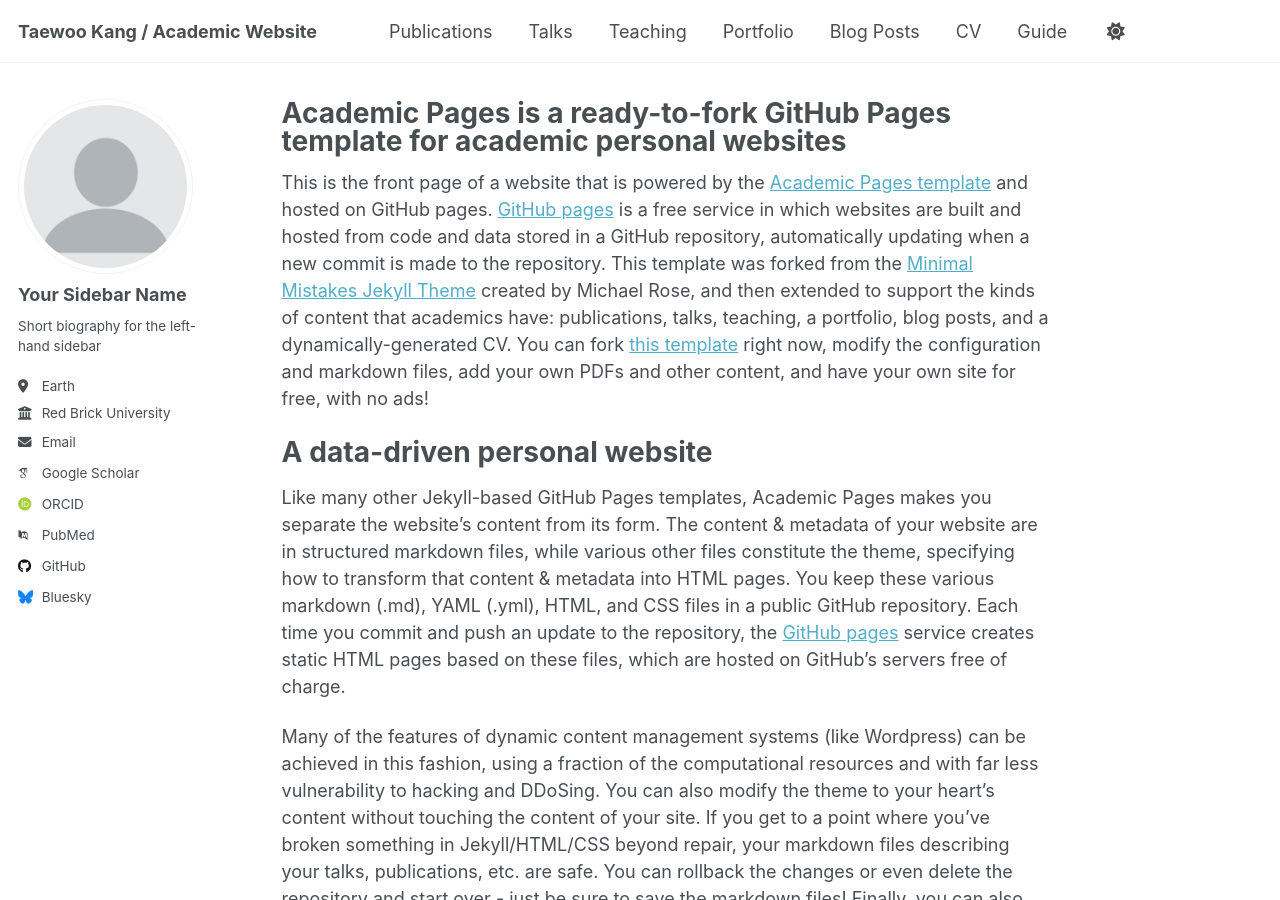
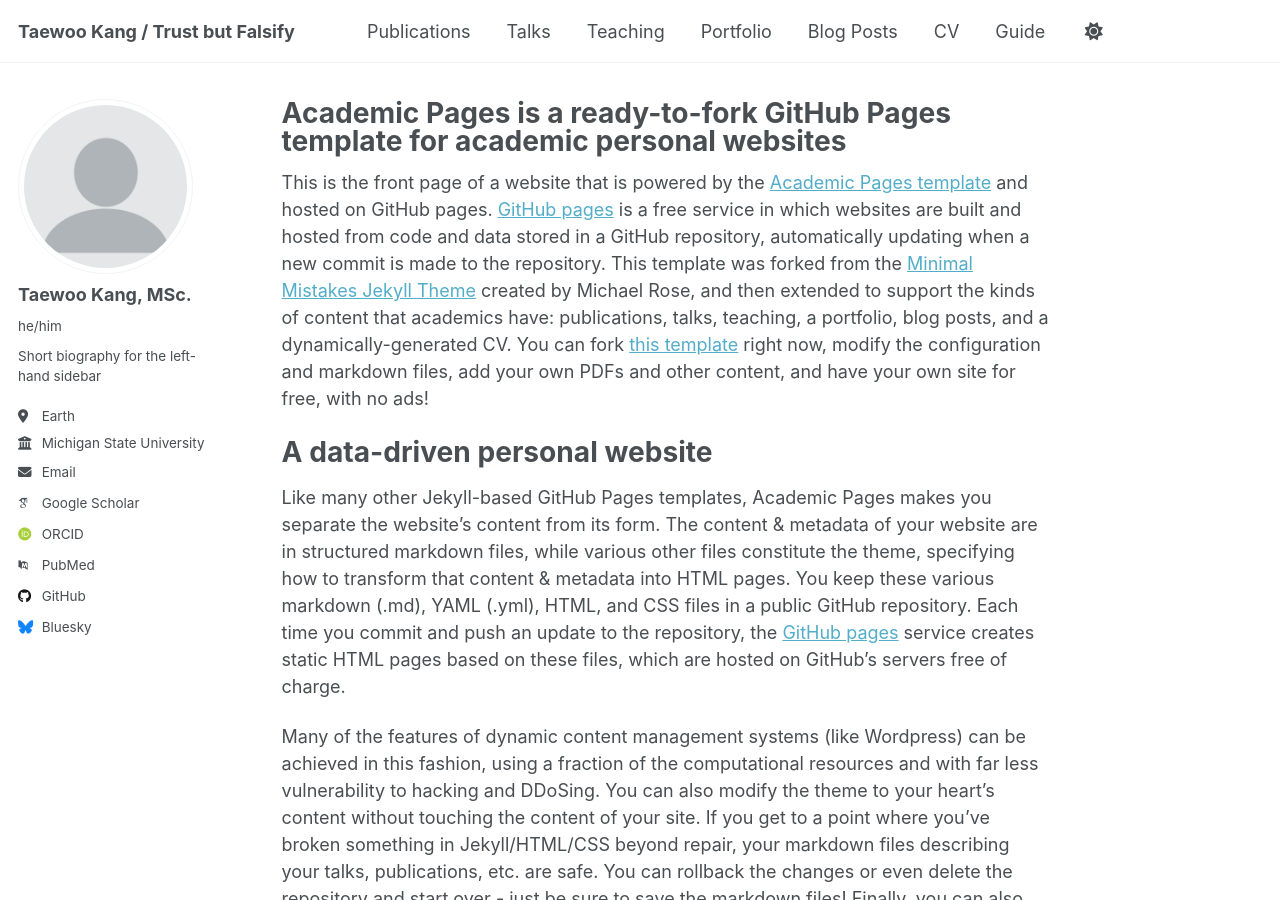
Before and after one commit to kteen2k/taewookang, a Jekyll site: the page built from _pages/about.md, in a window 1280 px wide and 900 px high. Built offline with Jekyll 4.4.1, drawn with Linux system fonts in a browser that asks for light colours; some web fonts are replaced.

Commit message:
_config.yml

```diff
--- a/_config.yml
+++ b/_config.yml
@@ -9,7 +9,7 @@
 # Basic Site Settings
 locale                   : "en-US"
 site_theme               : "default"
-title                    : "Taewoo Kang / Academic Website"
+title                    : "Taewoo Kang / Trust but Falsify"
 title_separator          : "-"
 name                     : &name "Taewoo Kang"
 description              : &description "personal description"
@@ -23,13 +23,13 @@ repository               : "kteen2k/kteen2k.github.io"
 author:
   # Biographic information
   avatar           : "profile.png"
-  name             : "Your Sidebar Name"
-  pronouns         : # example: "she/her"
+  name             : "Taewoo Kang, MSc."
+  pronouns         : "he/him"
   bio              : "Short biography for the left-hand sidebar"
   location         : "Earth"
-  employer         : "Red Brick University"
+  employer         : "Michigan State University"
   uri              : # URL
-  email            : "none@example.org"
+  email            : "kangtaew@msu.edu"
 
   # Academic websites
   academia         : # URL
```
